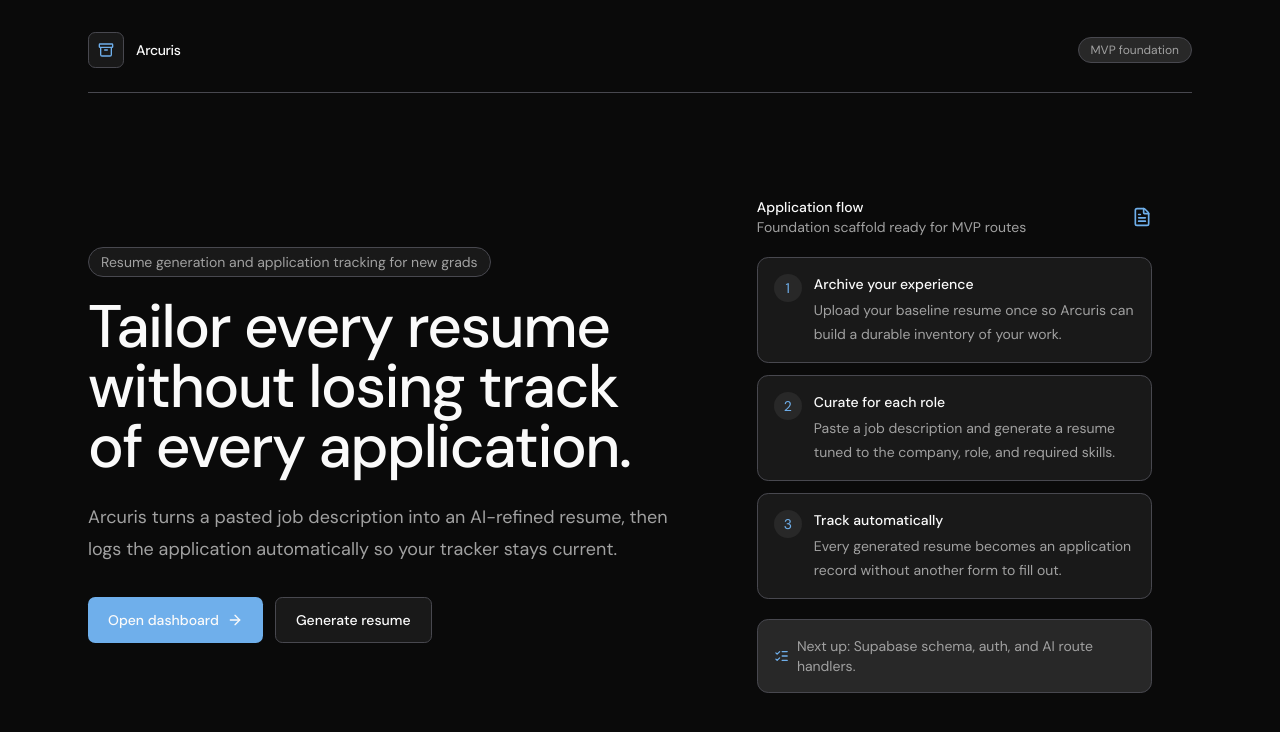
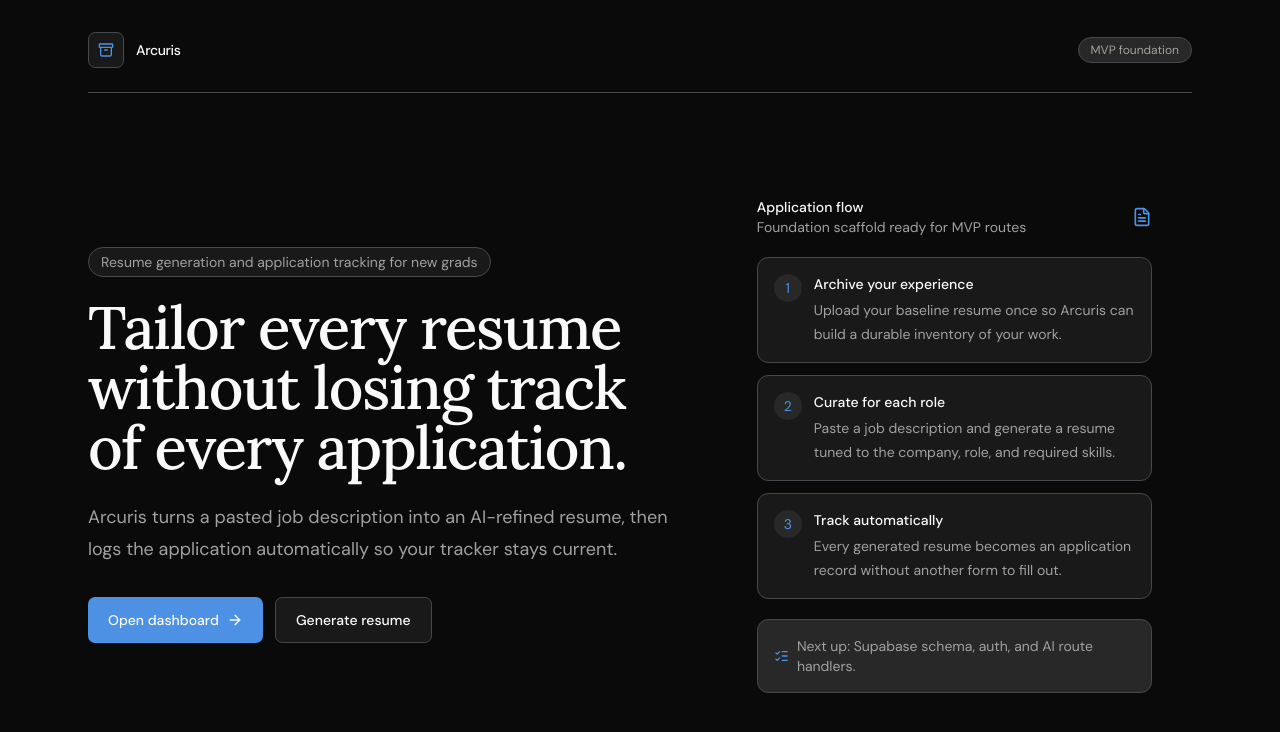
Before and after one commit to dylan-wettlaufer/arcuris, a Next.js app: page / in a window 1280 px wide. Shown: the top 732 px of the page. Built offline with nearby package versions, Linux system fonts and the light colour scheme.

Commit message:
Small primary color and font fix

```diff
--- a/app/index.css
+++ b/app/index.css
@@ -11,7 +11,7 @@
     --popover: 0 0% 100%;
     --popover-foreground: 0 0% 3.9216%;
     --primary: 0 0% 45.0980%;
-    --primary-foreground: 0, 0%, 20.5%;
+    --primary-foreground: 0 0% 98.0392%;
     --secondary: 0 0% 96.0784%;
     --secondary-foreground: 0 0% 9.0196%;
     --muted: 0 0% 96.0784%;
@@ -65,7 +65,7 @@
     --card-foreground: 0 0% 98.0392%;
     --popover: 0 0% 14.9020%;
     --popover-foreground: 0 0% 98.0392%;
-    --primary: 209.0323 75.6098% 67.8431%;
+    --primary: 212.9801 73.6585% 59.8039%;
     --primary-foreground: 0 0% 98.0392%;
     --secondary: 0 0% 15.6863%;
     --secondary-foreground: 0 0% 98.0392%;
--- a/app/page.tsx
+++ b/app/page.tsx
@@ -39,7 +39,7 @@ export default function Home() {
             <p className="mb-5 inline-flex rounded-full border border-border bg-card px-3 py-1 text-sm text-muted-foreground">
               Resume generation and application tracking for new grads
             </p>
-            <h1 className="max-w-3xl text-4xl font-medium tracking-tight text-foreground sm:text-6xl">
+            <h1 className="max-w-3xl text-4xl font-medium font-serif tracking-tight text-foreground sm:text-6xl">
               Tailor every resume without losing track of every application.
             </h1>
             <p className="mt-6 max-w-2xl text-lg leading-8 text-muted-foreground">
```
Also changed, not shown: 1 other file (tests, documents, lock files or other folders).
